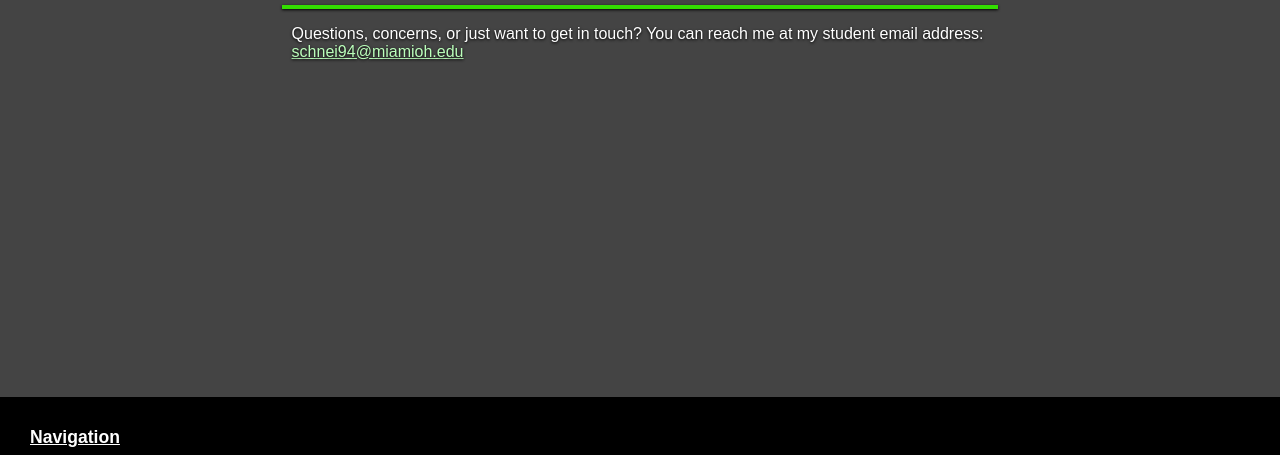
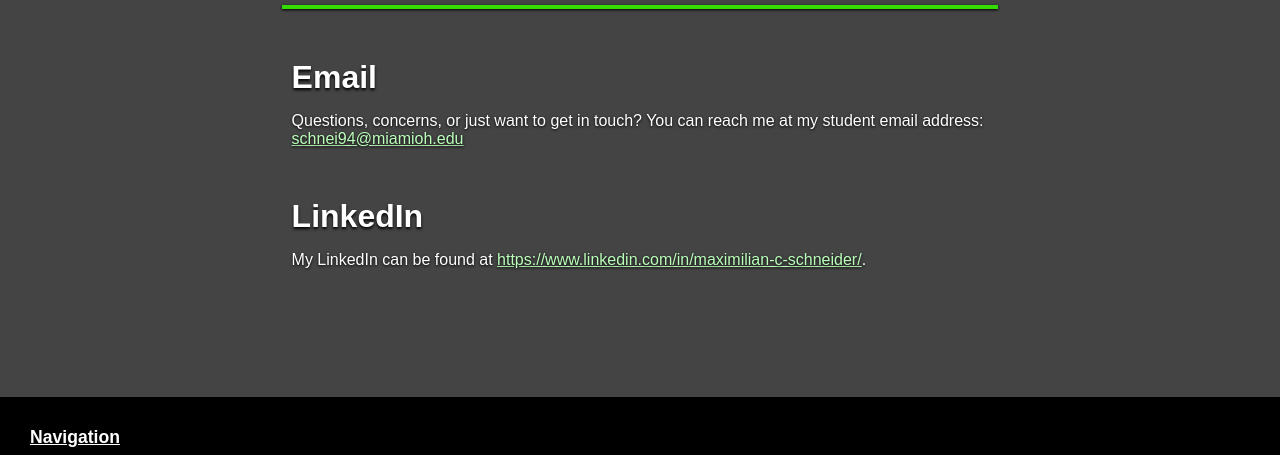
Before and after one commit to Maximilian01/Maximilian01.github.io, a plain HTML site: page contact.html in a window 1280 px wide. Shown: the part 292-747 px from the top of the page. Drawn offline with Linux system fonts and the light colour scheme.

Commit message:
Added LinkedIn

```diff
--- a/contact.html
+++ b/contact.html
@@ -21,7 +21,10 @@
         <section class="maincontainer">
             <h1>Contact</h1>
             <hr>
+            <h2>Email</h2>
             <p>Questions, concerns, or just want to get in touch? You can reach me at my student email address: <a href="mailto: schnei94@miamioh.edu">schnei94@miamioh.edu</a></p>
+            <h2>LinkedIn</h2>
+            <p>My LinkedIn can be found at <a href="https://www.linkedin.com/in/maximilian-c-schneider/">https://www.linkedin.com/in/maximilian-c-schneider/</a>.</p>
         </section>
         <!-- Footer -->
         <footer>
```
